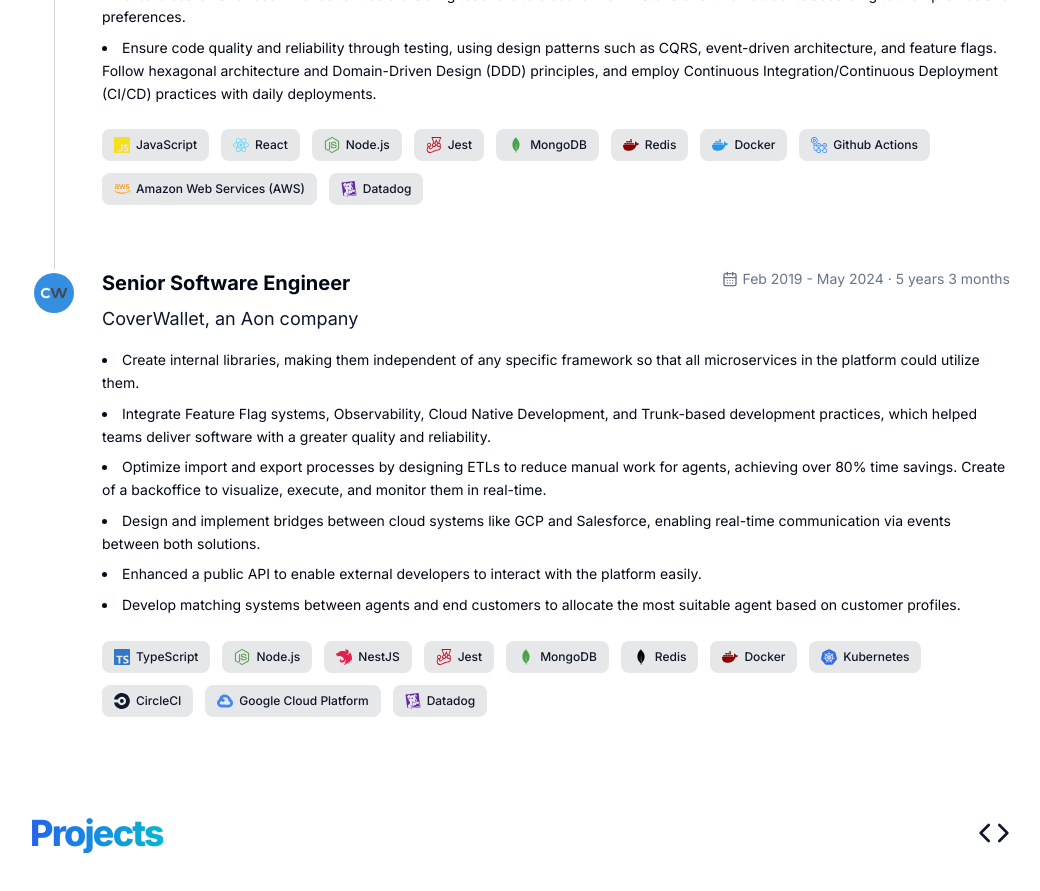
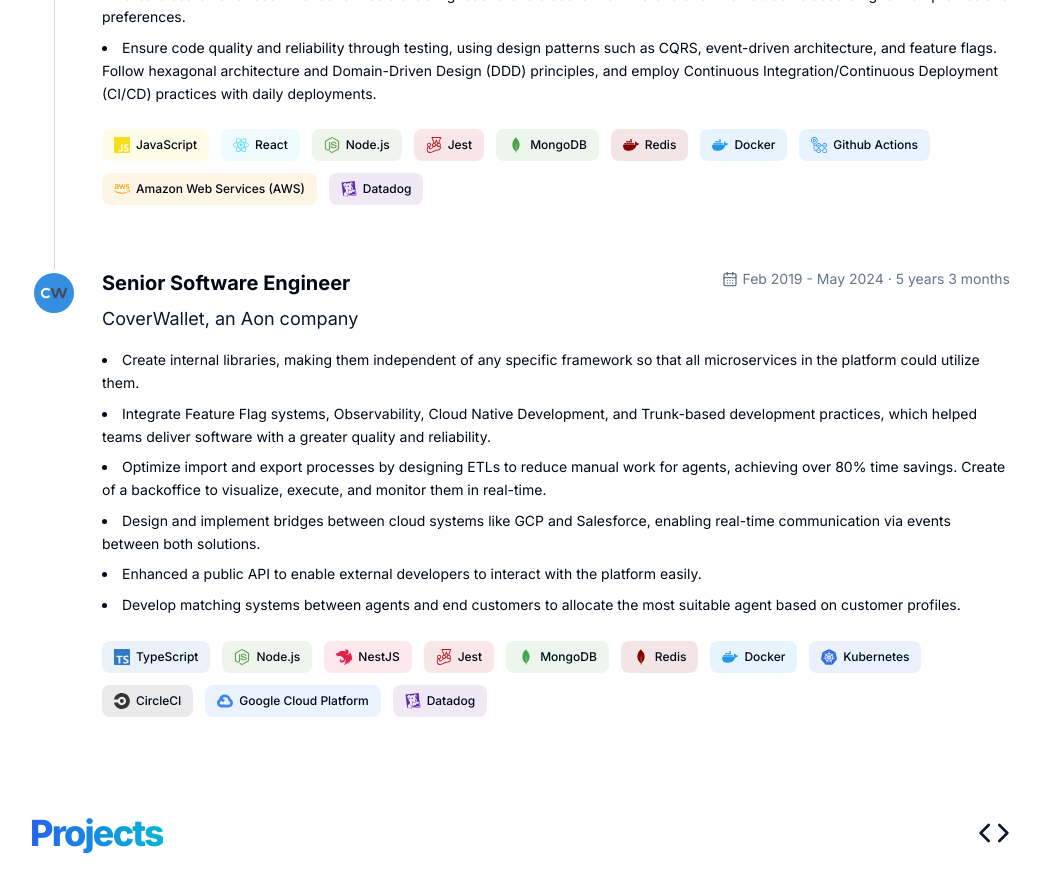
Before and after one commit to AlbertHernandez/alberthernandez.dev, a Next.js app: page / in a window 1280 px wide. Shown: the part 1520-2411 px from the top of the page, without its empty margins (120-1160 px from the left). Built offline with nearby package versions, Linux system fonts and the light colour scheme.

Commit message:
v41
Signed-off-by: Albert Hernandez <alberthernandezdev@gmail.com>

```diff
--- a/src/app/page.tsx
+++ b/src/app/page.tsx
@@ -37,6 +37,7 @@
     technologies: [
       {
         name: "JavaScript",
+        color: "#F7DF1E",
         icon: (
           <svg
             role="img"
@@ -53,6 +54,7 @@
       },
       {
         name: "React",
+        color: "#61DAFB",
         icon: (
           <svg
             role="img"
@@ -69,6 +71,7 @@
       },
       {
         name: "Node.js",
+        color: "#5FA04E",
         icon: (
           <svg
             role="img"
@@ -85,6 +88,7 @@
       },
       {
         name: "Jest",
+        color: "#C21325",
         icon: (
           <svg
             role="img"
@@ -101,6 +105,7 @@
       },
       {
         name: "MongoDB",
+        color: "#47A248",
         icon: (
           <svg
             role="img"
@@ -117,6 +122,7 @@
       },
       {
         name: "Redis",
+        color: "#880000",
         icon: (
           <svg
             role="img"
@@ -133,6 +139,7 @@
       },
       {
         name: "Docker",
+        color: "#2496ED",
         icon: (
           <svg
             role="img"
@@ -149,6 +156,7 @@
       },
       {
         name: "Github Actions",
+        color: "#2088FF",
         icon: (
           <svg
             role="img"
@@ -165,6 +173,7 @@
       },
       {
         name: "Amazon Web Services (AWS)",
+        color: "#FF9900",
         icon: (
           <svg
             role="img"
@@ -181,6 +190,7 @@
       },
       {
         name: "Datadog",
+        color: "#632CA6",
         icon: (
           <svg
             role="img"
@@ -216,6 +226,7 @@
     technologies: [
       {
         name: "TypeScript",
+        color: "#3178C6",
         icon: (
           <svg
             role="img"
@@ -232,6 +243,7 @@
       },
       {
         name: "Node.js",
+        color: "#5FA04E",
         icon: (
           <svg
             role="img"
@@ -248,6 +260,7 @@
       },
       {
         name: "NestJS",
+        color: "#E0234E",
         icon: (
           <svg
             role="img"
@@ -264,6 +277,7 @@
       },
       {
         name: "Jest",
+        color: "#C21325",
         icon: (
           <svg
             role="img"
@@ -280,6 +294,7 @@
       },
       {
         name: "MongoDB",
+        color: "#47A248",
         icon: (
           <svg
             role="img"
@@ -296,11 +311,15 @@
       },
       {
         name: "Redis",
+        color: "#880000",
         icon: (
           <svg
             role="img"
             viewBox="0 0 24 24"
             xmlns="http://www.w3.org/2000/svg"
+            className="fill-current text-[color:#880000]"
+            width={ICON_TECHNOLOGY_SIZE}
+            height={ICON_TECHNOLOGY_SIZE}
           >
             <title>MongoDB</title>
             <path d="M17.193 9.555c-1.264-5.58-4.252-7.414-4.573-8.115-.28-.394-.53-.954-.735-1.44-.036.495-.055.685-.523 1.184-.723.566-4.438 3.682-4.74 10.02-.282 5.912 4.27 9.435 4.888 9.884l.07.05A73.49 73.49 0 0111.91 24h.481c.114-1.032.284-2.056.51-3.07.417-.296.604-.463.85-.693a11.342 11.342 0 003.639-8.464c.01-.814-.103-1.662-.197-2.218zm-5.336 8.195s0-8.291.275-8.29c.213 0 .49 10.695.49 10.695-.381-.045-.765-1.76-.765-2.405z" />
@@ -309,12 +328,13 @@
       },
       {
         name: "Docker",
+        color: "#2496ED",
         icon: (
           <svg
             role="img"
             viewBox="0 0 24 24"
             xmlns="http://www.w3.org/2000/svg"
-            className="fill-current text-[color:#880000]"
+            className="fill-current text-[color:#2496ED]"
             width={ICON_TECHNOLOGY_SIZE}
             height={ICON_TECHNOLOGY_SIZE}
           >
@@ -325,6 +345,7 @@
       },
       {
         name: "Kubernetes",
+        color: "#326CE5",
         icon: (
           <svg
             role="img"
@@ -341,12 +362,13 @@
       },
       {
         name: "CircleCI",
+        color: "#343434",
         icon: (
           <svg
             role="img"
             viewBox="0 0 24 24"
             xmlns="http://www.w3.org/2000/svg"
-            className="fill-current"
+            className="fill-current text-[color:#343434]"
             width={ICON_TECHNOLOGY_SIZE}
             height={ICON_TECHNOLOGY_SIZE}
           >
@@ -357,6 +379,7 @@
       },
       {
         name: "Google Cloud Platform",
+        color: "#4285F4",
         icon: (
           <svg
             role="img"
@@ -373,6 +396,7 @@
       },
       {
         name: "Datadog",
+        color: "#632CA6",
         icon: (
           <svg
             role="img"
@@ -804,12 +828,23 @@
                       {exp.technologies.map((tech, i) => (
                         <div
                           key={i}
-                          className="flex items-center px-3 py-2 bg-primary/10 text-primary rounded-lg hover:bg-primary/20 transition-colors duration-200"
+                          className="flex items-center px-3 py-2 rounded-lg transition-colors duration-200"
+                          style={{
+                            backgroundColor: `${tech.color}1A`,
+                          }}
+                          onMouseEnter={e => {
+                            e.currentTarget.style.backgroundColor = `${tech.color}99`;
+                          }}
+                          onMouseLeave={e => {
+                            e.currentTarget.style.backgroundColor = `${tech.color}1A`;
+                          }}
                         >
                           <div className="w-4 h-4 mr-1.5 flex items-center justify-center">
                             {tech.icon}
                           </div>
-                          <span className="text-xs font-medium">{tech.name}</span>
+                          <span className="text-xs font-medium">
+                            {tech.name}
+                          </span>
                         </div>
                       ))}
                     </div>
```
